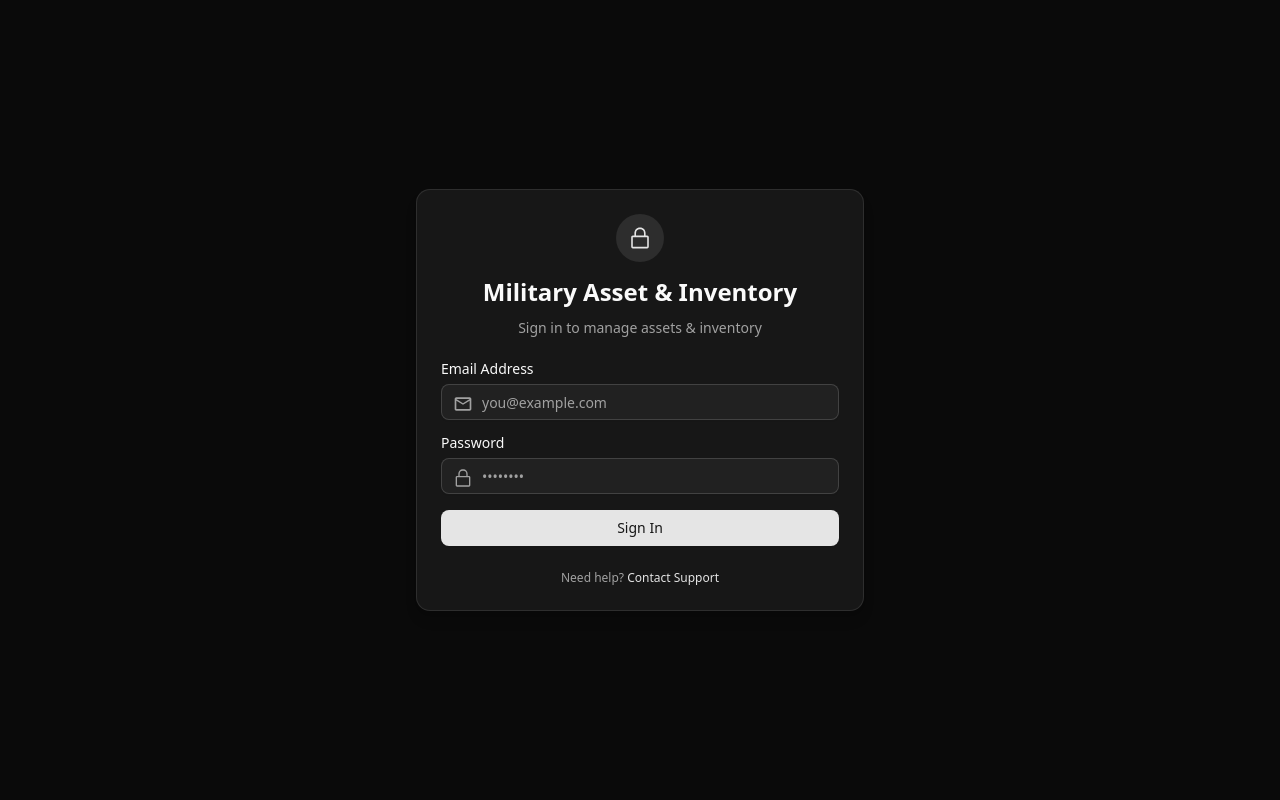
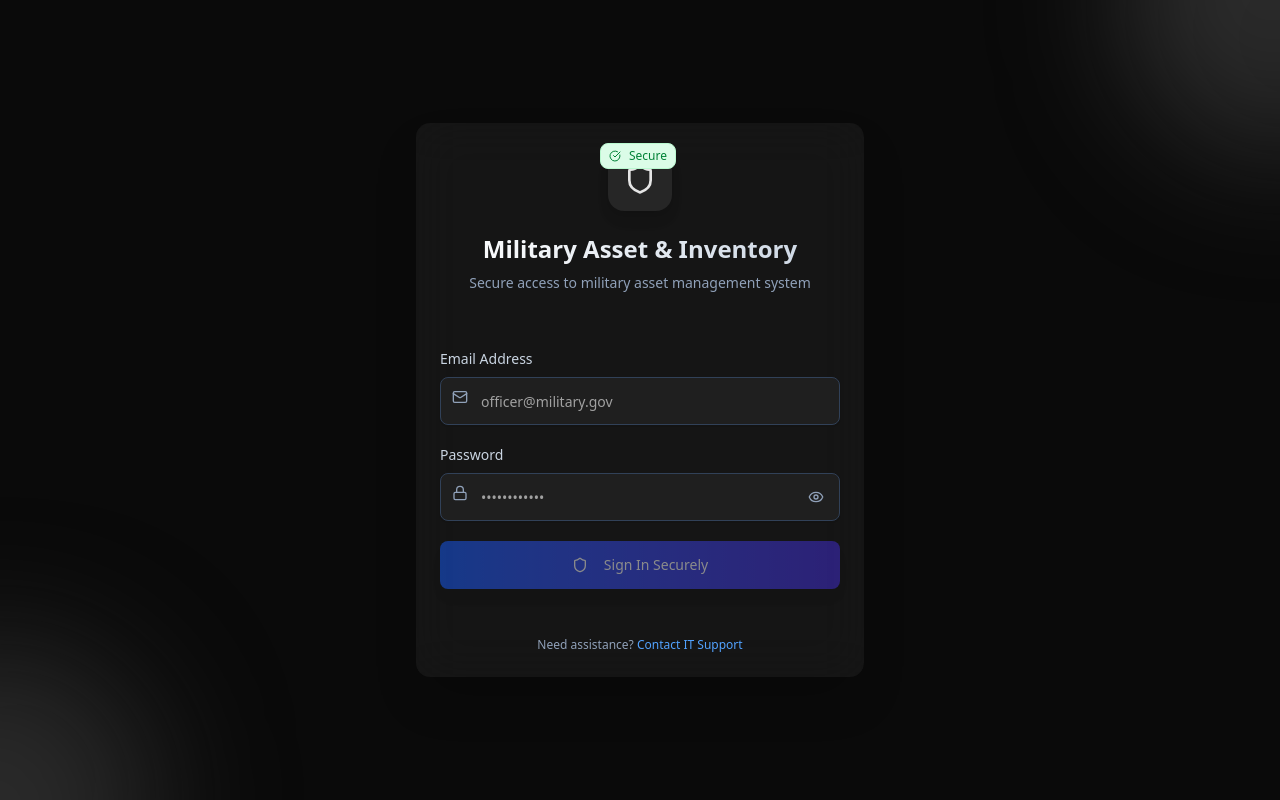
Before and after one commit to hduraimurugan/military-management-FE, a React (Vite) app: page /login in a window 1280 px wide. Built offline with nearby package versions, Linux system fonts and the light colour scheme; no server answers.

Commit message:
updated UI

```diff
--- a/src/pages/LoginPage.jsx
+++ b/src/pages/LoginPage.jsx
@@ -1,31 +1,51 @@
-import React, { useState } from 'react';
-import { Link, useNavigate } from 'react-router-dom';
-import { useAuth } from '../context/AuthContext';
-
-// Import shadcn components
-import { Card, CardContent, CardDescription, CardFooter, CardHeader, CardTitle } from '@/components/ui/card';
-import { Input } from '@/components/ui/input';
-import { Button } from '@/components/ui/button';
-import { Label } from '@/components/ui/label';
-import { Alert, AlertDescription } from '@/components/ui/alert';
-import { RxLockClosed } from "react-icons/rx";
-import { MdMailOutline } from "react-icons/md";
+import React from "react"
+import { useState, useCallback } from "react"
+import { Card, CardContent, CardDescription, CardFooter, CardHeader, CardTitle } from "@/components/ui/card"
+import { Input } from "@/components/ui/input"
+import { Button } from "@/components/ui/button"
+import { Label } from "@/components/ui/label"
+import { Alert, AlertDescription } from "@/components/ui/alert"
+import { Separator } from "@/components/ui/separator"
+import { Badge } from "@/components/ui/badge"
+import { Lock, Mail, Shield, Eye, EyeOff, Loader2, CheckCircle } from "lucide-react"
+import { Link, useNavigate } from "react-router-dom"
+import axios from "axios"
+import { useAuth } from "../context/AuthContext"
 import { toast } from "sonner"
-import axios from 'axios';
 
 export const LoginPage = () => {
-  const [email, setEmail] = useState('');
-  const [password, setPassword] = useState('');
+  const [email, setEmail] = useState("")
+  const [password, setPassword] = useState("")
+  const [showPassword, setShowPassword] = useState(false)
   const [loading, setLoading] = useState(false)
-  const [error, setError] = useState('');
+  const [error, setError] = useState("")
+  const [lastSubmit, setLastSubmit] = useState(0)
+
   const navigate = useNavigate();
   const { login } = useAuth();
 
-  const handleLogin = async (e) => {
+  // Throttling: prevent multiple submissions within 2 seconds
+  const THROTTLE_DELAY = 2000
+
+  const handleLogin = useCallback(
+    async (e) => {
       e.preventDefault()
+
+      // Throttling check
+      const now = Date.now()
+      if (now - lastSubmit < THROTTLE_DELAY) {
+        return
+      }
+
+      setLastSubmit(now)
       setLoading(true)
+      setError("")
 
       try {
+        // Simulate API call
+        await new Promise((resolve) => setTimeout(resolve, 1500))
+
+        // Replace with actual API call
         const res = await axios.post(`${import.meta.env.VITE_API_BASE_URL}/api/auth/signin`, {
           email,
           password
@@ -35,88 +55,160 @@ export const LoginPage = () => {
         toast('Login successful', 'success')
         navigate('/')
       } catch (err) {
-      console.error(err)
         const msg = err?.response?.data?.message || 'Login failed'
         toast(msg, 'error')
       } finally {
         setLoading(false)
       }
-  }
+    },
+    [email, password, lastSubmit],
+  )
 
   return (
-    <div className="flex min-h-screen items-center justify-center bg-gradient-to-br from-primary-50 to-primary-100 p-4">
-      <Card className="w-full max-w-md shadow-lg transition-all duration-300 hover:shadow-xl">
-        <CardHeader className="space-y-1 text-center">
-          <div className="flex justify-center mb-2">
-            <div className="rounded-full bg-primary/10 p-3">
-              <RxLockClosed className="h-6 w-6 text-primary" />
+    <div className="min-h-screen flex items-center justify-center p-4 bg-neutral">
+      {/* Background decoration */}
+      <div className="absolute inset-0 overflow-hidden">
+        <div className="absolute -top-40 -right-40 w-80 h-80 bg-gradient-to-br from-primary/20 to-secondary/90 rounded-full blur-3xl" />
+        <div className="absolute -bottom-40 -left-40 w-80 h-80 bg-gradient-to-tr from-primary/20 to-secondary/90 rounded-full blur-3xl" />
+      </div>
+
+      <div className="relative w-full max-w-md">
+        <Card className="shadow-2xl border-0 bg-secondary/40 backdrop-blur-xl">
+          <CardHeader className="space-y-4 text-center pb-8">
+            <div className="flex justify-center">
+              <div className="relative">
+                <div className="w-16 h-16 bg-secondary rounded-2xl flex items-center justify-center shadow-lg">
+                  <Shield className="w-8 h-8 text-primary" />
+                </div>
+                <div className="absolute -top-1 -right-1">
+                  <Badge variant="secondary" className="text-xs px-2 py-1 bg-green-100 text-green-700 border-green-200">
+                    <CheckCircle className="w-3 h-3 mr-1" />
+                    Secure
+                  </Badge>
                 </div>
               </div>
-          <CardTitle className="text-2xl font-bold">Military Asset & Inventory</CardTitle>
-          <CardDescription>
-            Sign in to manage assets & inventory
+            </div>
+
+            <div className="space-y-2">
+              <CardTitle className="text-2xl font-bold bg-gradient-to-r from-slate-900 to-slate-700 dark:from-white dark:to-slate-300 bg-clip-text text-transparent">
+                Military Asset & Inventory
+              </CardTitle>
+              <CardDescription className="text-slate-600 dark:text-slate-400">
+                Secure access to military asset management system
               </CardDescription>
+            </div>
           </CardHeader>
-        <CardContent className="space-y-4">
+
+          <CardContent className="space-y-6">
             {error && (
-            <Alert variant="destructive" className="mb-4">
-              <AlertDescription>{error}</AlertDescription>
+              <Alert variant="destructive" className="border-red-200 bg-red-50 dark:bg-red-950/50">
+                <AlertDescription className="text-red-800 dark:text-red-200">{error}</AlertDescription>
               </Alert>
             )}
-          <form onSubmit={handleLogin} className="space-y-4">
+
+            <form onSubmit={handleLogin} className="space-y-5">
               <div className="space-y-2">
-              <Label htmlFor="email">Email Address</Label>
-              <div className="relative">
-                <MdMailOutline className="absolute left-3 top-2.5 h-5 w-5 text-muted-foreground" />
+                <Label htmlFor="email" className="text-sm font-medium text-slate-700 dark:text-slate-300">
+                  Email Address
+                </Label>
+                <div className="relative group">
+                  <Mail className="absolute left-3 top-3 h-4 w-4 text-slate-400 group-focus-within:text-blue-600 transition-colors" />
                   <Input
                     id="email"
                     type="email"
-                  placeholder="you@example.com"
-                  className="pl-10"
+                    placeholder="officer@military.gov"
+                    className="pl-10 h-12 border-slate-200 dark:border-slate-700 focus:border-blue-500 focus:ring-blue-500/20 transition-all duration-200"
                     value={email}
                     onChange={(e) => setEmail(e.target.value)}
+                    disabled={loading}
                     required
                   />
                 </div>
               </div>
+
               <div className="space-y-2">
-              <div className=" flex items-center justify-between">
-                <Label htmlFor="password">Password</Label>
-                <a
-                  href="#"
-                  className="hidden text-xs text-primary underline-offset-4 hover:underline"
-                >
-                  Forgot password?
-                </a>
+                <div className="flex items-center justify-between">
+                  <Label htmlFor="password" className="text-sm font-medium text-slate-700 dark:text-slate-300">
+                    Password
+                  </Label>
                 </div>
-              <div className="relative">
-                <RxLockClosed className="absolute left-3 top-2.5 h-5 w-5 text-muted-foreground" />
+                <div className="relative group">
+                  <Lock className="absolute left-3 top-3 h-4 w-4 text-slate-400 group-focus-within:text-blue-600 transition-colors" />
                   <Input
                     id="password"
-                  type="password"
-                  placeholder="••••••••"
-                  className="pl-10"
+                    type={showPassword ? "text" : "password"}
+                    placeholder="••••••••••••"
+                    className="pl-10 pr-10 h-12 border-slate-200 dark:border-slate-700 focus:border-blue-500 focus:ring-blue-500/20 transition-all duration-200"
                     value={password}
                     onChange={(e) => setPassword(e.target.value)}
+                    disabled={loading}
                     required
                   />
+                  <Button
+                    type="button"
+                    variant="ghost"
+                    size="sm"
+                    className="absolute right-1 top-1 h-10 w-10 hover:bg-slate-100 dark:hover:bg-slate-800"
+                    onClick={() => setShowPassword(!showPassword)}
+                    disabled={loading}
+                  >
+                    {showPassword ? (
+                      <EyeOff className="h-4 w-4 text-slate-400" />
+                    ) : (
+                      <Eye className="h-4 w-4 text-slate-400" />
+                    )}
+                  </Button>
                 </div>
               </div>
-            <Button type="submit" className="w-full">
-              Sign In
+
+              <Button
+                type="submit"
+                className="w-full h-12 bg-gradient-to-r from-blue-600 to-indigo-700 hover:from-blue-700 hover:to-indigo-800 text-white font-medium shadow-lg hover:shadow-xl transition-all duration-200 disabled:opacity-50 disabled:cursor-not-allowed"
+                disabled={loading || !email || !password}
+              >
+                {loading ? (
+                  <>
+                    <Loader2 className="w-4 h-4 mr-2 animate-spin" />
+                    Authenticating...
+                  </>
+                ) : (
+                  <>
+                    <Shield className="w-4 h-4 mr-2" />
+                    Sign In Securely
+                  </>
+                )}
               </Button>
             </form>
 
+
           </CardContent>
-        <CardFooter className="flex justify-center">
-          <p className="text-xs text-muted-foreground">
-            Need help?{" "}
-            <a href="#" className="text-primary underline-offset-4 hover:underline">
-              Contact Support
-            </a>
+
+          <CardFooter className="flex flex-col space-y-4 pt-6">
+            <div className="text-center">
+              <p className="text-xs text-slate-500 dark:text-slate-400">
+                Need assistance?{" "}
+                <Link
+                  href="/support"
+                  className="text-blue-600 hover:text-blue-700 dark:text-blue-400 dark:hover:text-blue-300 font-medium transition-colors"
+                >
+                  Contact IT Support
+                </Link>
               </p>
+            </div>
+
+            {/* <div className="text-center">
+              <p className="text-xs text-slate-400 dark:text-slate-500">Protected by military-grade encryption</p>
+            </div> */}
           </CardFooter>
         </Card>
+
+        {/* Security notice */}
+        {/* <div className="mt-6 text-center">
+          <p className="text-xs text-slate-500 dark:text-slate-400 max-w-sm mx-auto">
+            This system is for authorized personnel only. All activities are monitored and logged.
+          </p>
+        </div> */}
       </div>
-  );
-};
+    </div>
+  )
+}
```
Also changed, not shown: src/pages/AssignmentPage.jsx (+5 -5 lines), src/pages/DashboardPage.jsx (+21 -10 lines), src/pages/ExpendituresPage.jsx (+36 -11 lines), src/pages/PurchasePage.jsx (+37 -9 lines), src/pages/ReportsPage.jsx (+9 -4 lines), src/pages/StocksPage.jsx (+6 -5 lines), src/pages/TransferPage.jsx (+66 -14 lines). Lines whose indentation alone changed are shown as unchanged.
